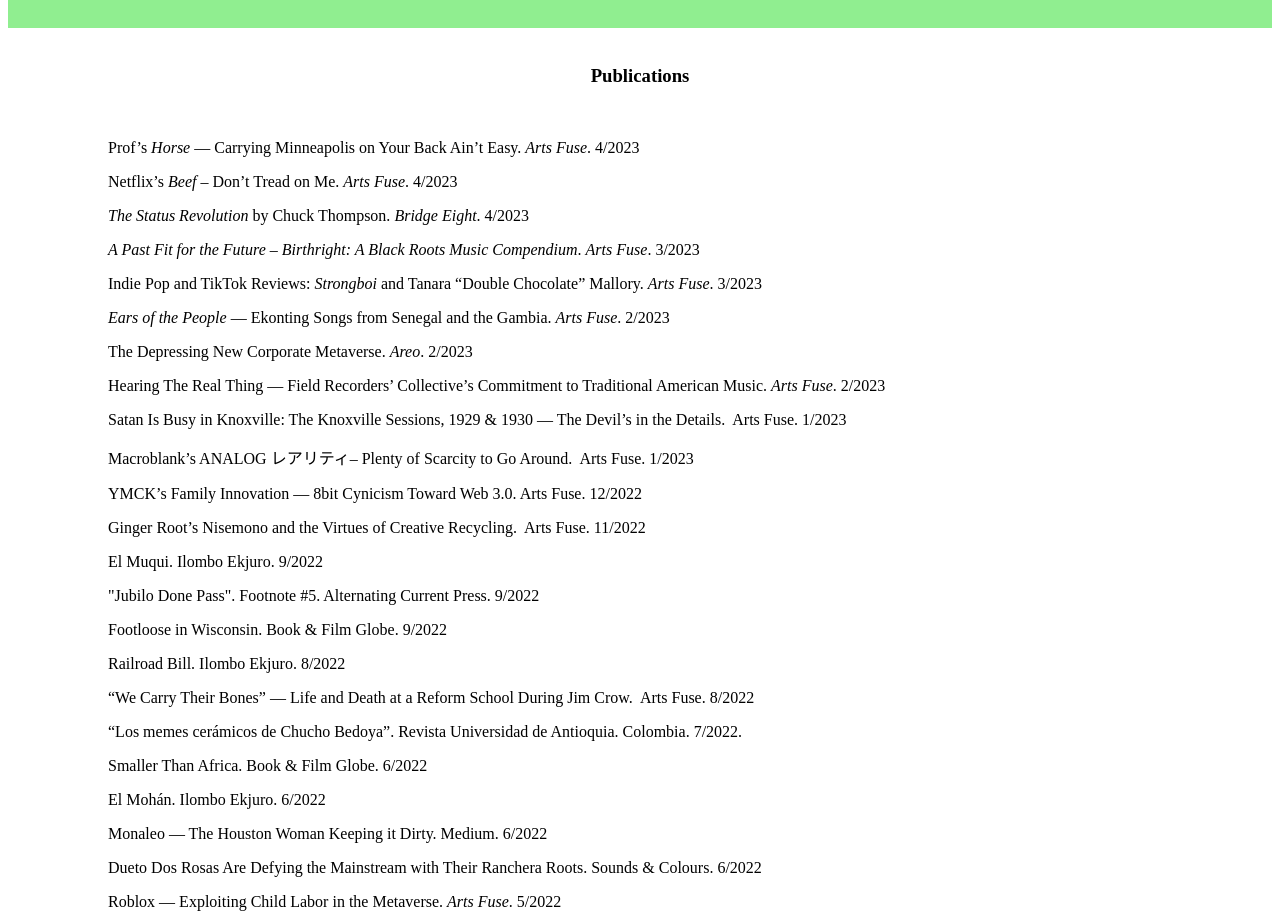
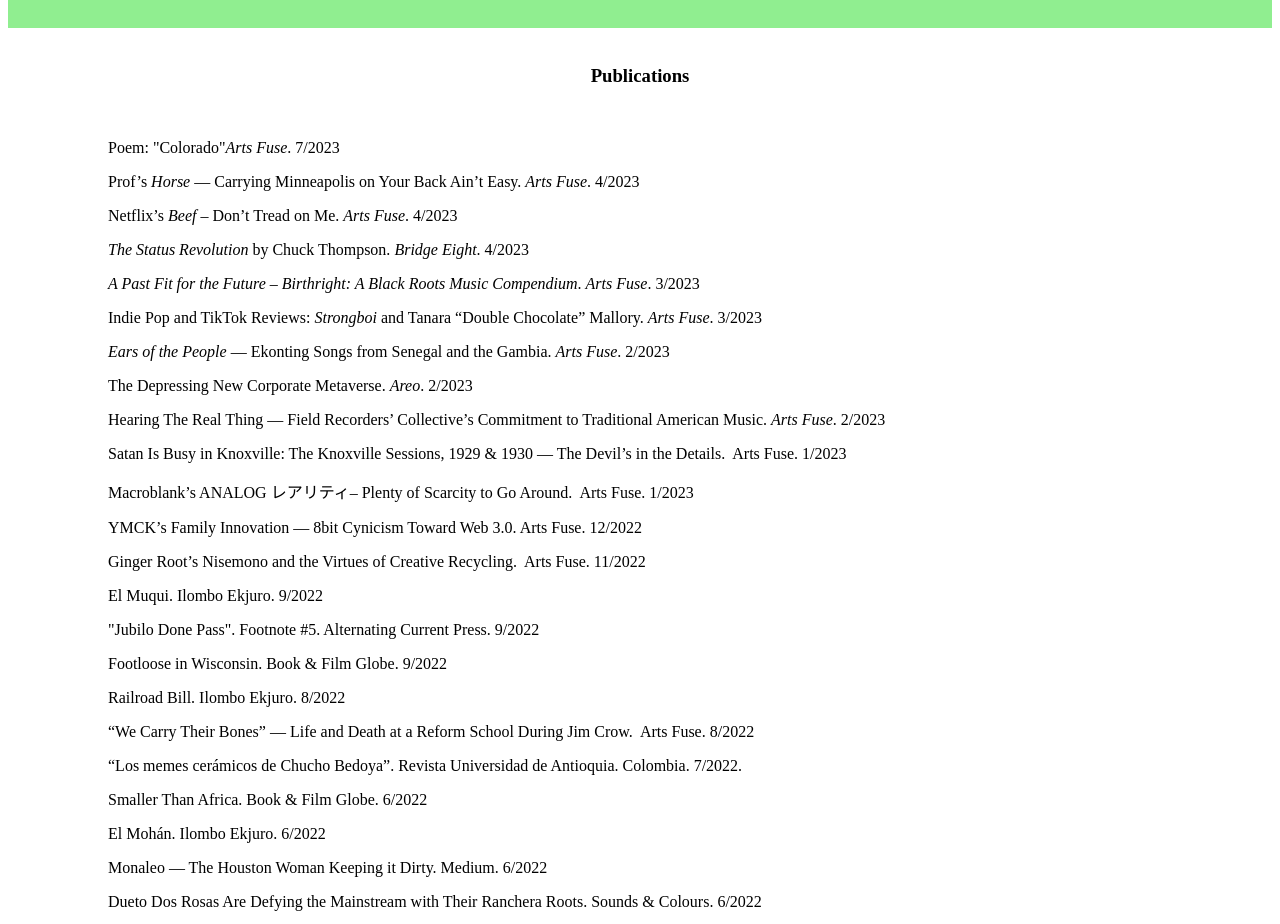
Before and after one commit to jeremyrayjewell/jeremyrayjewell.github.io, a plain HTML site: page index.html in a window 1280 px wide. Shown: the part 780-1704 px from the top of the page. Drawn offline with Linux system fonts and the light colour scheme.

Commit message:
Update index.html

```diff
--- a/index.html
+++ b/index.html
@@ -25,10 +25,14 @@
 </div>
 </div>
 <div class="publications">
-  <!-- Link 1 -->
   <br>
   <h3 style='text-align:center;'>Publications</h3>
   <br>
+<!-- Links start here -->
+
+  <p><a href="https://artsfuse.org/276673/" target="_blank" rel="noreferrer noopener"><span>Poem: "Colorado"<span style="font-style:italic;">Arts Fuse</span>. 7/2023</span></a></p>
+
+
 <p><a href="https://artsfuse.org/271752/" target="_blank" rel="noreferrer noopener"><span>Prof&rsquo;s <span style="font-style:italic;">Horse</span>&nbsp;&mdash; Carrying Minneapolis on Your Back Ain&rsquo;t Easy.&nbsp;<span style="font-style:italic;">Arts Fuse</span>. 4/2023</span></a></p>
 
 <!-- Link 2 -->
```
